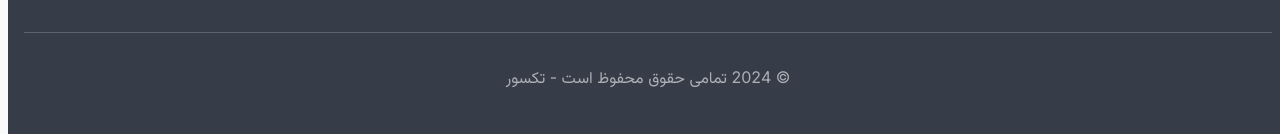
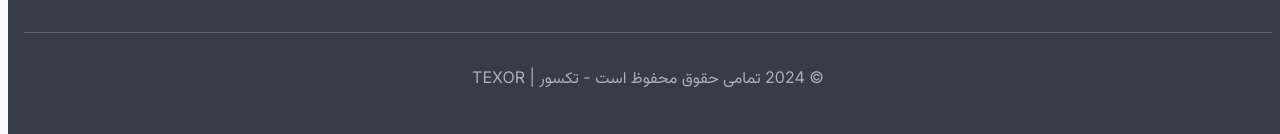
Before and after one commit to benjaminhansen733-rgb/texor-industrial-machinery, a React (Vite) app: page / in a window 1280 px wide. Shown: the part 4156-4290 px from the top of the page. Built offline with nearby package versions, Linux system fonts and the light colour scheme.

Commit message:
Fix: Ensure Persian text displays correctly
The website was displaying English text after Persian text when the language was set to Persian. This commit corrects the issue by ensuring all text elements correctly render in Persian when the Persian language is selected.

```diff
--- a/src/components/Footer.tsx
+++ b/src/components/Footer.tsx
@@ -10,7 +10,7 @@ export const Footer = () => {
         <div className="grid grid-cols-1 md:grid-cols-3 gap-8 text-center md:text-right">
           <div>
             <h3 className="text-2xl font-bold mb-4 text-primary-foreground">
-              تکسور | TEXOR
+              {t('footer.title')}
             </h3>
             <p className="text-background/80 mb-4">
               {t('footer.company')}
@@ -21,7 +21,7 @@ export const Footer = () => {
           </div>
 
           <div>
-            <h4 className="font-semibold mb-4 text-primary-foreground">تماس سریع</h4>
+            <h4 className="font-semibold mb-4 text-primary-foreground">{t('footer.quickContact')}</h4>
             <div className="space-y-2">
               <a href="tel:+989133629006" className="flex items-center gap-2 text-background/80 hover:text-primary-foreground">
                 <Phone className="h-4 w-4" />
@@ -29,13 +29,13 @@ export const Footer = () => {
               </a>
               <a href="https://wa.me/+989133629006" className="flex items-center gap-2 text-background/80 hover:text-primary-foreground">
                 <MessageCircle className="h-4 w-4" />
-                واتساپ
+                {t('footer.whatsapp')}
               </a>
             </div>
           </div>
 
           <div>
-            <h4 className="font-semibold mb-4 text-primary-foreground">شبکه‌های اجتماعی</h4>
+            <h4 className="font-semibold mb-4 text-primary-foreground">{t('footer.socialMedia')}</h4>
             <div className="flex gap-4 justify-center md:justify-start">
               <a href="https://instagram.com/texorco" target="_blank" rel="noopener noreferrer" className="text-background/80 hover:text-primary-foreground transition-colors duration-200">
                 <Instagram className="h-6 w-6" />
@@ -66,7 +66,7 @@ export const Footer = () => {
 
         <div className="border-t border-background/20 mt-8 pt-8 text-center">
           <p className="text-background/60">
-            © 2024 {t('footer.rights')} - تکسور
+            © 2024 {t('footer.rights')} - {t('footer.title')}
           </p>
         </div>
       </div>
--- a/src/i18n/locales/en.json
+++ b/src/i18n/locales/en.json
@@ -98,8 +98,12 @@
     }
   },
   "footer": {
+    "title": "TEXOR",
     "company": "Behsa Faraz Kavir Engineering Company",
     "brand": "Texor Brand - Specialized Textile Machinery",
+    "quickContact": "Quick Contact",
+    "whatsapp": "WhatsApp",
+    "socialMedia": "Social Media",
     "rights": "All rights reserved"
   }
 }
--- a/src/i18n/locales/fa.json
+++ b/src/i18n/locales/fa.json
@@ -57,8 +57,12 @@
     }
   },
   "footer": {
+    "title": "تکسور | TEXOR",
     "company": "شرکت مهندسی بهسا فراز کویر",
     "brand": "برند تکسور - ماشین‌آلات تخصصی نساجی",
+    "quickContact": "تماس سریع",
+    "whatsapp": "واتساپ",
+    "socialMedia": "شبکه‌های اجتماعی",
     "rights": "تمامی حقوق محفوظ است"
   }
 }
```
